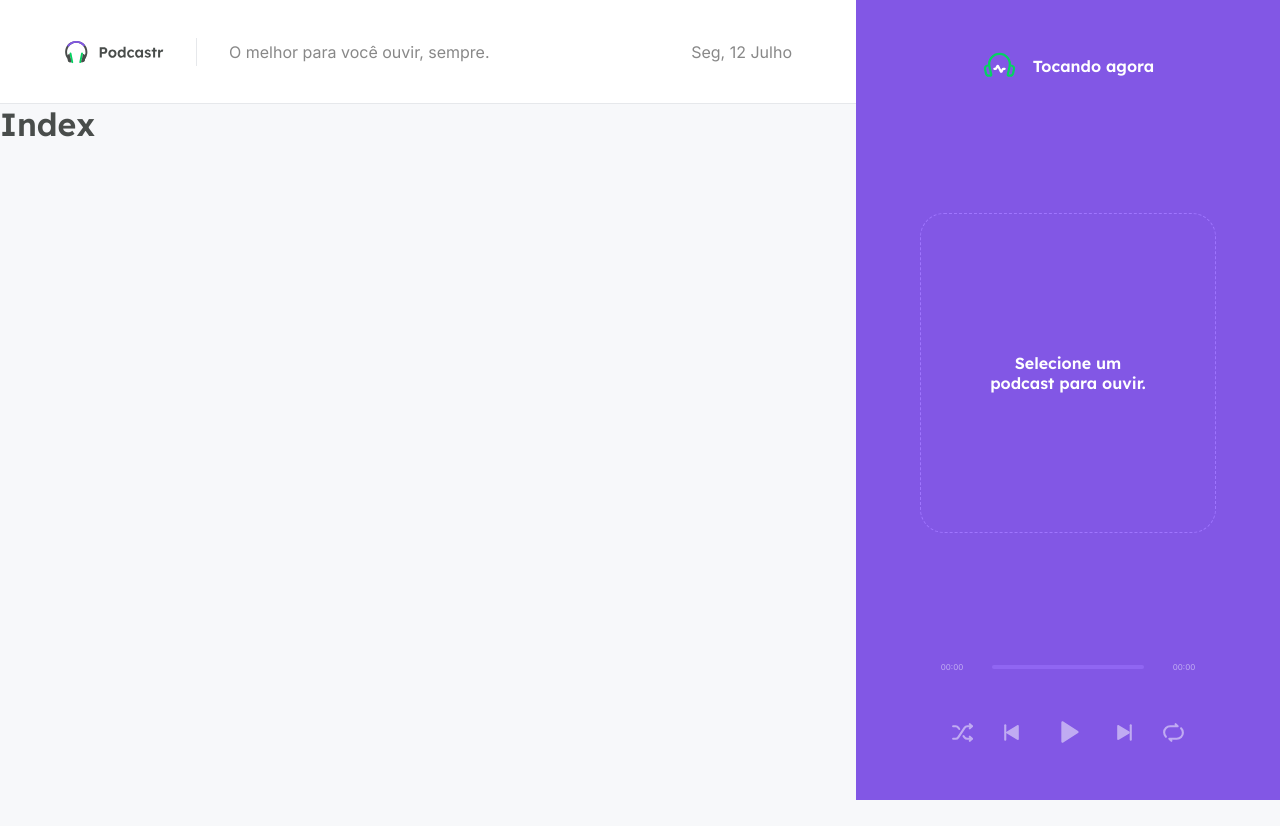
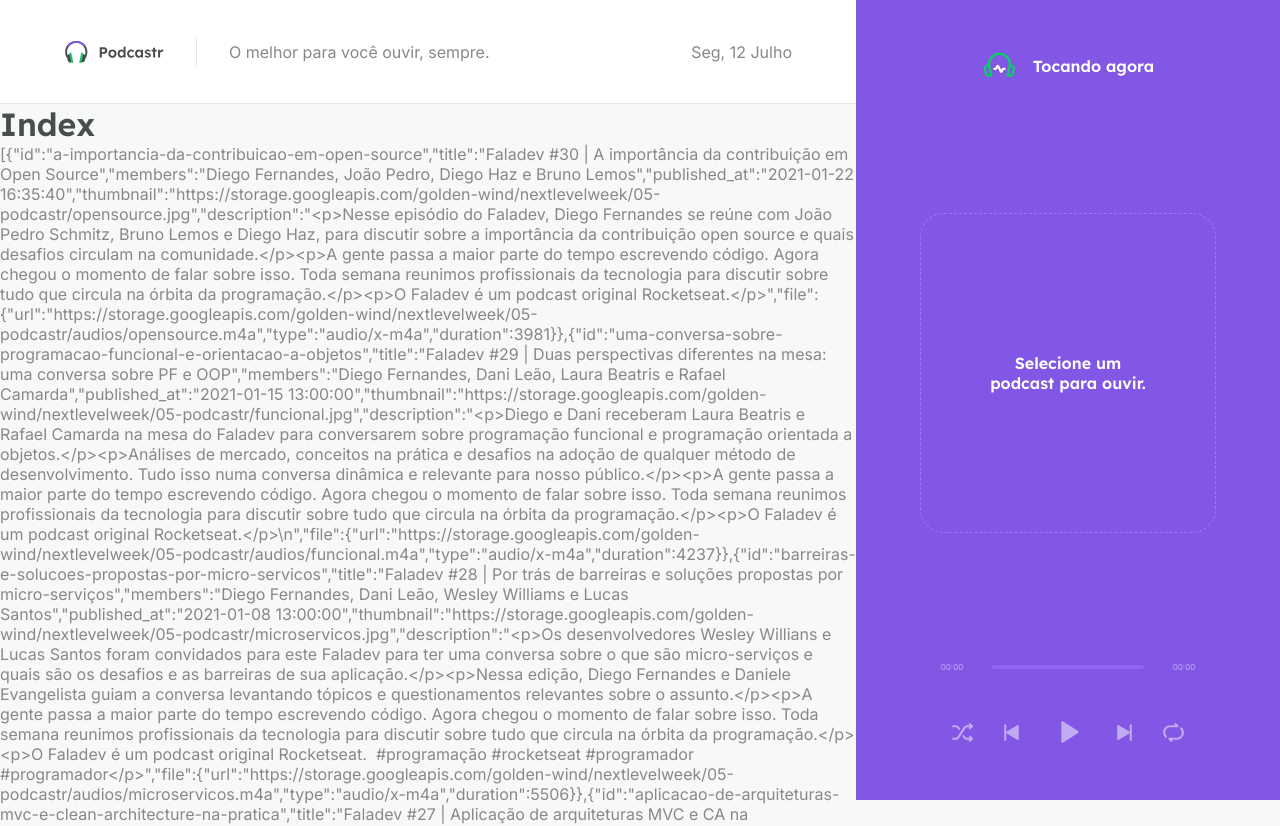
Before and after one commit to BlvkRoot/podcastr-nextjs, a Next.js app: page / in a window 1280 px wide. Shown: the top 826 px of the page. Before the commit the page ends 800 px from the top, so only its background shows below. Built offline with nearby package versions, Linux system fonts and the light colour scheme; data requests are answered from the project's data file.

Commit message:
List episodes on Home page

```diff
--- a/src/pages/index.tsx
+++ b/src/pages/index.tsx
@@ -3,10 +3,11 @@
 // SSG
 
 export default function Home(props) {
-  console.log(props.episodes);
-
   return (
-    <h1>Index</h1>
+    <div>
+      <h1>Index</h1>
+      <p>{JSON.stringify(props.episodes)}</p>
+    </div>
   )
 }
 
```
